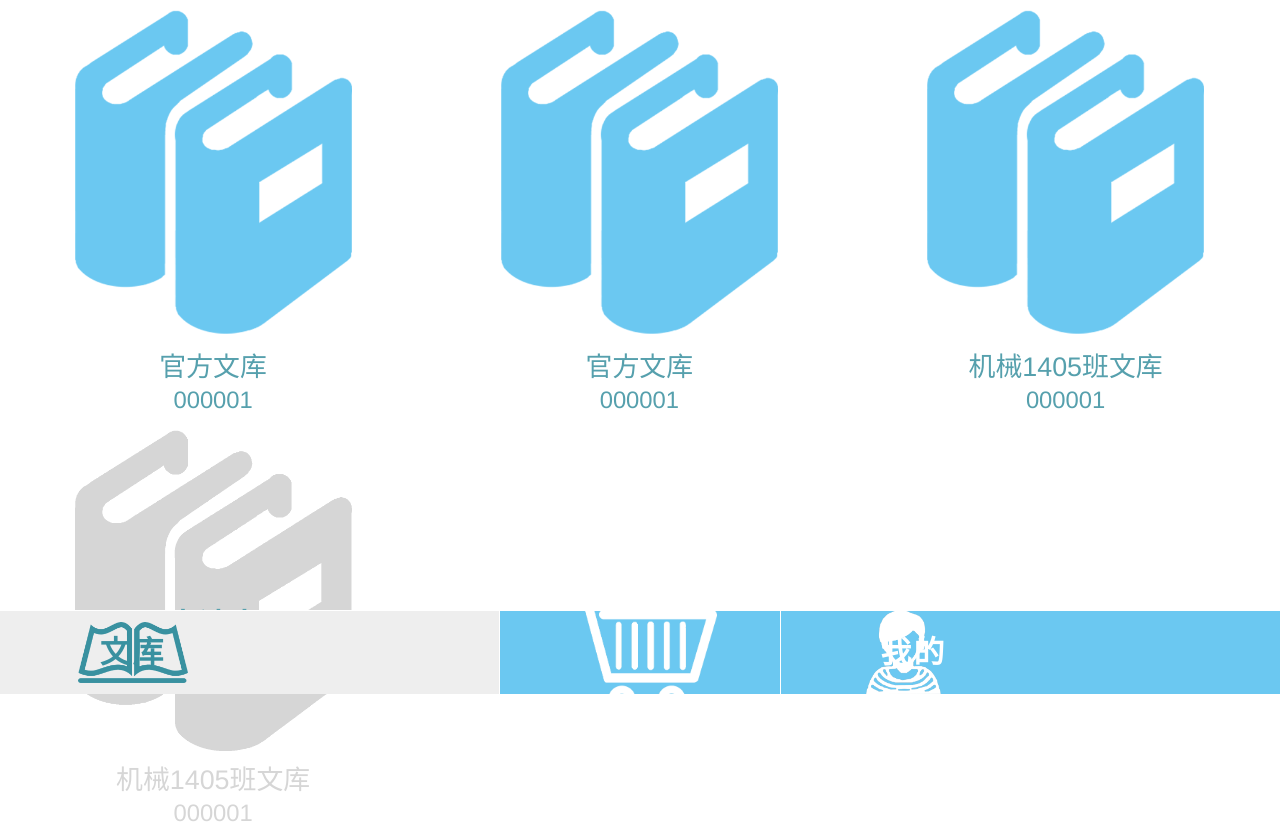
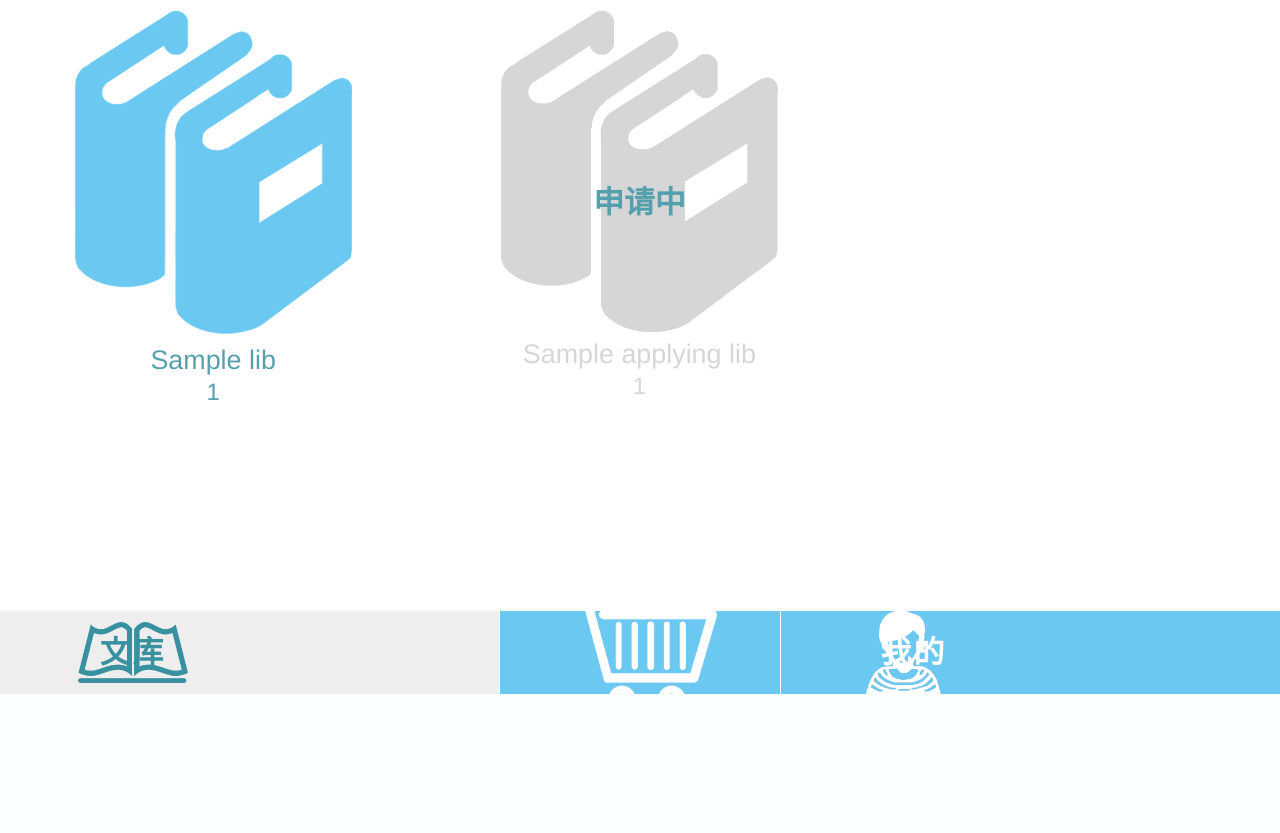
Before and after one commit to shaojunyu/dayin, a CodeIgniter app: the page made by application/views/mobile/library_view.php in a window 1280 px wide. Shown: the part 106-939 px from the top of the page. After the commit the page ends 800 px from the top, so only its background shows below. Run offline with CodeIgniter, Linux system fonts and the light colour scheme; the template is opened without the code that fills it: most values are stand-ins (such as "Sample title", 1, 10 or a date in 2020).

Commit message:
no message

```diff
--- a/application/views/mobile/library_view.php
+++ b/application/views/mobile/library_view.php
@@ -16,23 +16,22 @@
 	</header>
 
 	<div class="library-box clearfix">  <!-- 文库1级页面 -->
-		<div class="library-wrap">
-			<img src="../images/mobile/book.png">
-			<p>官方文库<br><span>000001</span></p>
-		</div>
-		<div class="library-wrap">
-			<img src="../images/mobile/book.png">
-			<p>官方文库<br><span>000001</span></p>
-		</div>
-		<div class="library-wrap">
-			<img src="../images/mobile/book.png">
-			<p>机械1405班文库<br><span>000001</span></p>
-		</div>
-		<div class="library-wrap apply-status">  <!-- 申请中 -->
-			<img src="../images/mobile/apply.png">
-			<p>机械1405班文库<br><span>000001</span></p>
-			<span class="apply">申请中</span>
-		</div>
+		<?php
+		foreach ($myLib as $lib){
+			echo '<div class="library-wrap">';
+			echo '<img src="../images/mobile/book.png">';
+			echo '<p>'.$lib['name'].'<br><span>'.$lib['Id'].'</span></p>';
+			echo '</div>';
+		}
+
+		foreach ($applyingLib as $lib){
+			echo '<div class="library-wrap apply-status">  <!-- 申请中 -->';
+			echo '<img src="../images/mobile/apply.png">';
+			echo '<p>'.$lib['name'].'<br><span>'.$lib['Id'].'</span></p>';
+			echo '<span class="apply">申请中</span>';
+			echo '</div>';
+		}
+		?>
 	</div>
 
 	<div class="cover"></div>
```
Also changed, not shown: application/controllers/Mobile.php (+27 -1 lines).
